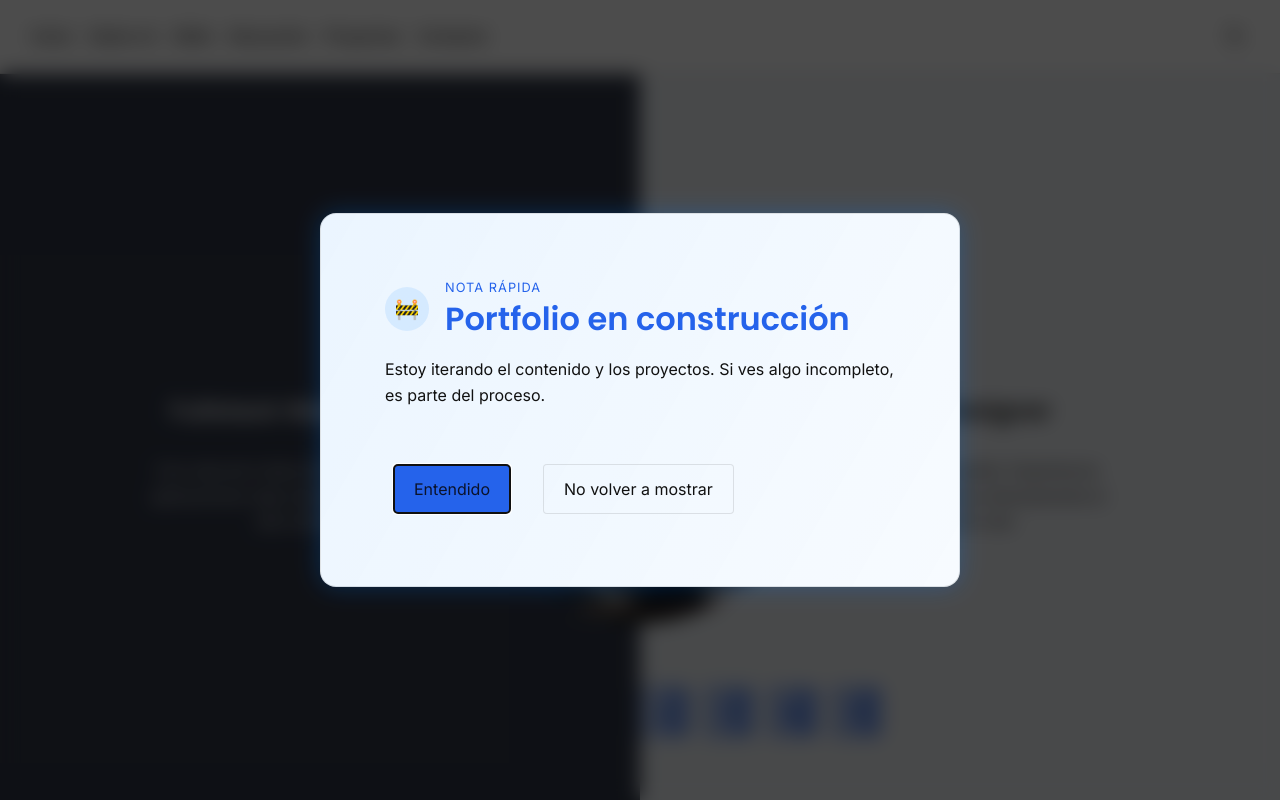
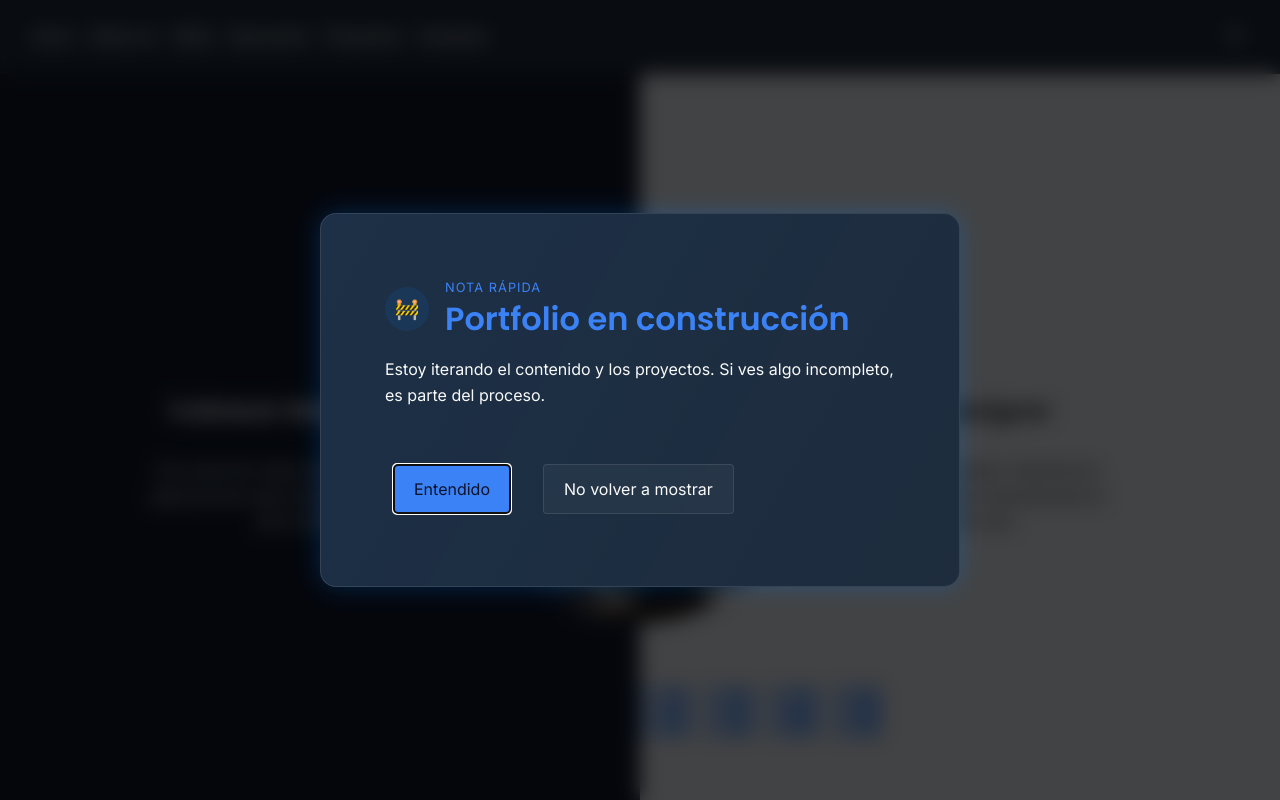
Before and after one commit to maw506/portfolio_astro, an Astro site: page / in a window 1280 px wide. Shown: the top 800 px of the page. Built offline with nearby package versions, Linux system fonts and the light colour scheme; Astro itself is replaced by a stand-in of ours; animation ran at ten frames a second.

Commit message:
Set dark theme as default

```diff
--- a/src/components/react/ui/ThemeToggle.tsx
+++ b/src/components/react/ui/ThemeToggle.tsx
@@ -1,13 +1,30 @@
 import { Sun, Moon } from "lucide-react";
 import { useEffect, useState } from "react";
 
+const getStoredTheme = () => {
+  if (typeof document === "undefined") {
+    return "dark";
+  }
+  const storedTheme = localStorage.getItem("theme");
+  if (storedTheme === "light" || storedTheme === "dark") {
+    return storedTheme;
+  }
+  const domTheme = document.documentElement.getAttribute("data-theme");
+  return domTheme === "light" || domTheme === "dark" ? domTheme : "dark";
+};
+
 export default function ThemeToggle() {
-  const [theme, setTheme] = useState<"light" | "dark">("light");
+  const [theme, setTheme] = useState<"light" | "dark">(getStoredTheme());
   const [animating, setAnimating] = useState(false);
 
   useEffect(() => {
-    const saved = localStorage.getItem("theme") as "light" | "dark" | null;
-    const preferred = saved || "light";
+    const saved = localStorage.getItem("theme");
+    const preferred =
+      saved === "light" || saved === "dark"
+        ? saved
+        : document.documentElement.getAttribute("data-theme") === "light"
+          ? "light"
+          : "dark";
     setTheme(preferred);
     document.documentElement.setAttribute("data-theme", preferred);
   }, []);
--- a/src/layouts/MainLayout.astro
+++ b/src/layouts/MainLayout.astro
@@ -13,6 +13,16 @@ import DevelopmentNotice from "../components/react/ui/DevelopmentNotice.tsx";
       name="description"
       content="Portfolio de Mauro - UI/UX Designer & Developer"
     />
+    <script>
+      (() => {
+        const storedTheme = localStorage.getItem("theme");
+        const theme =
+          storedTheme === "light" || storedTheme === "dark"
+            ? storedTheme
+            : "dark";
+        document.documentElement.setAttribute("data-theme", theme);
+      })();
+    </script>
     <title>Mauro | Portfolio</title>
     <link rel="icon" type="image/png" href="/favicon.png" />
     <link
```
